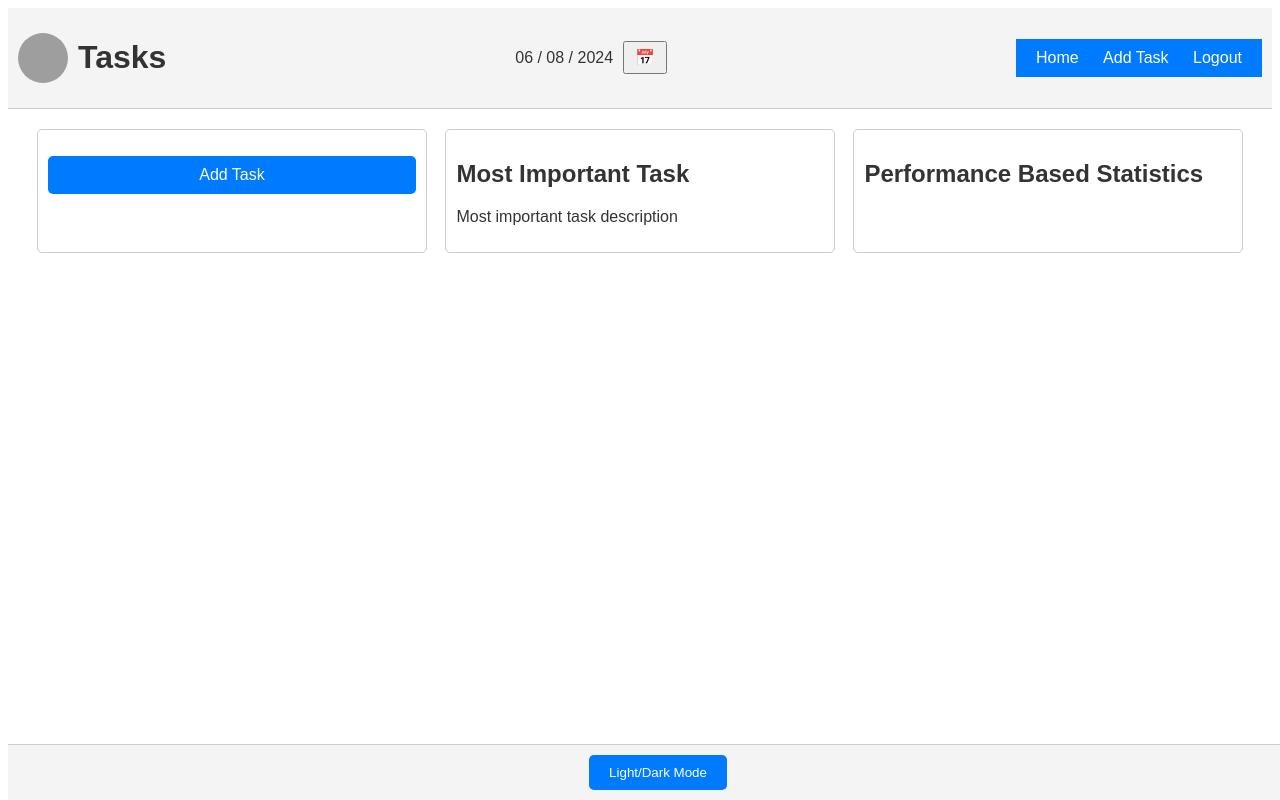
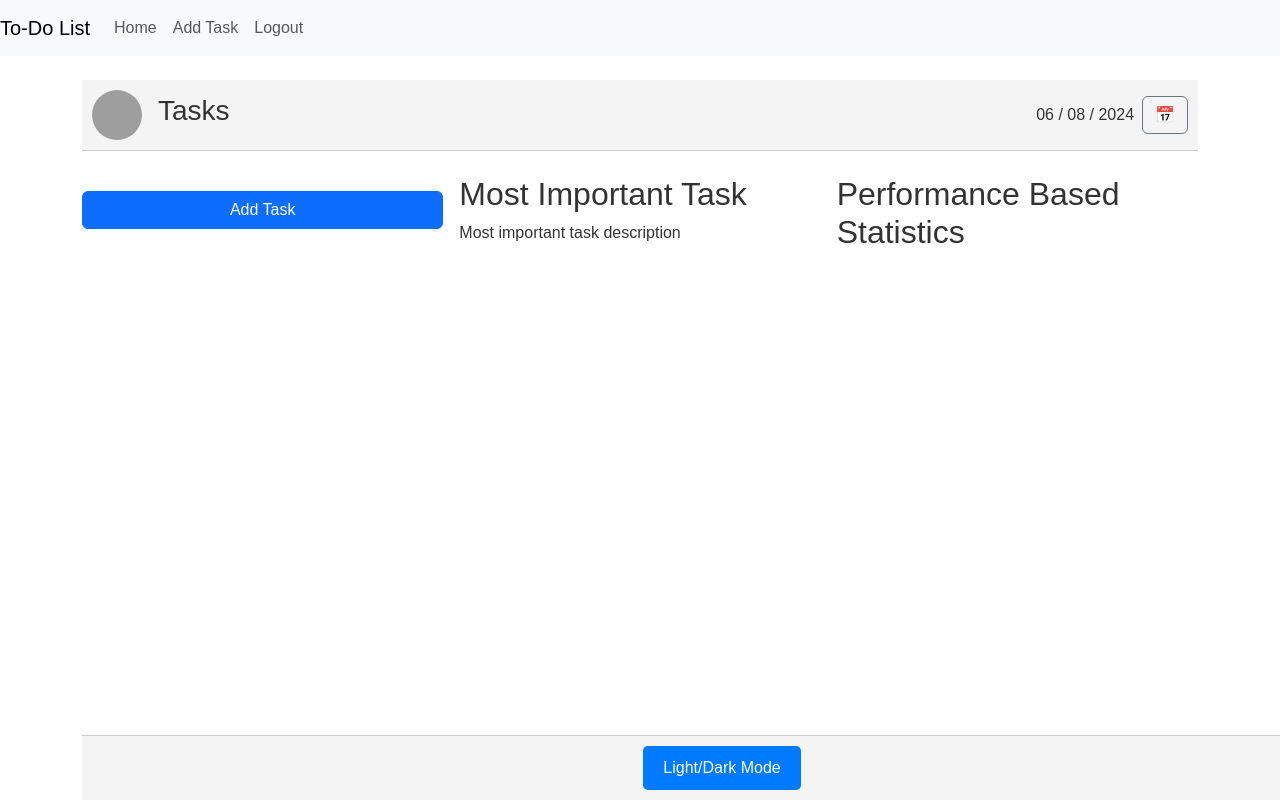
Before and after one commit to LewF-Dev/to-do-list, a Django app: page / in a window 1280 px wide. Run offline with Django 4.2, Linux system fonts and the light colour scheme; the visitor is signed in with stand-in values (Sample User, id 1); data that the repository does not hold is empty; grey boxes are pictures that could not be loaded.

Commit message:
Add edit & delete buttons to tasks. Adjust entire css to use more bootstrap and respond better to smaller displays. General bug fixes and UI improvement

```diff
--- a/static/css/style.css
+++ b/static/css/style.css
@@ -1,77 +1,43 @@
 body {
     font-family: Arial, sans-serif;
     color: #333;
-}
-
-header {
-    display: flex;
-    justify-content: space-between;
-    align-items: center;
-    padding: 10px;
-    background-color: #f4f4f4;
-    border-bottom: 1px solid #ccc;
-}
-
-.header-left {
-    display: flex;
-    align-items: center;
 }
 
 .profile-pic {
     width: 50px;
     height: 50px;
     border-radius: 50%;
-    margin-right: 10px;
 }
 
-.header-right {
-    display: flex;
-    align-items: center;
+header {
+    padding: 10px;
+    background-color: #f4f4f4;
+    border-bottom: 1px solid #ccc;
+}
+
+header .h1 {
+    font-size: 1.75rem;
 }
 
 .date {
     margin-right: 10px;
 }
 
-.calendar-btn {
-    padding: 5px 10px;
+.task-list li {
+    padding: 15px;
+    background-color: #f8f9fa;
+    border: 1px solid #dee2e6;
+    border-radius: 5px;
+    margin-bottom: 10px;
+}
+
+.task-list li strong {
     font-size: 16px;
 }
 
-main {
-    display: flex;
-    justify-content: space-around;
-    padding: 20px;
-}
-
-.task-list,
-.important-task,
-.stats {
-    width: 30%;
-    padding: 10px;
-    border: 1px solid #ccc;
-    border-radius: 5px;
-}
-
-.task-list ul {
-    list-style-type: none;
-    padding: 0;
-}
-
-.task-list li {
-    padding: 5px 0;
-}
-
-.btn {
-    display: block;
-    margin-top: 10px;
-    padding: 10px;
-    background-color: #007bff;
-    color: white;
-    text-align: center;
-    border: none;
-    border-radius: 5px;
-    text-decoration: none;
+.task-list li span {
+    font-size: 14px;
+    color: #666;
 }
 
 footer {
@@ -92,18 +58,33 @@ footer {
     border-radius: 5px;
 }
 
-nav {
-    background-color: #007bff;
-    padding: 10px;
-    text-align: center;
+/* Responsive Adjustments */
+@media (max-width: 767.98px) {
+    .profile-pic {
+        width: 40px;
+        height: 40px;
+    }
+
+    .task-list li {
+        font-size: 14px;
+    }
+
+    .task-list .btn {
+        padding: 2px 8px;
+        font-size: 10px;
+    }
 }
 
-nav a {
-    color: white;
-    text-decoration: none;
-    margin: 0 10px;
+@media (max-width: 991.98px) {
+    .header-left,
+    .header-right {
+        width: 100%;
+        justify-content: center;
+    }
+
+    .task-list,
+    .important-task,
+    .stats {
+        width: 100%;
+    }
 }
-
-nav a:hover {
-    text-decoration: underline;
-}
--- /dev/null
+++ b/templates/base.html
@@ -0,0 +1,41 @@
+<!-- templates/base.html -->
+{% load static %}
+<!DOCTYPE html>
+<html lang="en">
+<head>
+    <meta charset="UTF-8">
+    <meta name="viewport" content="width=device-width, initial-scale=1.0">
+    <title>{% block title %}My To-Do List{% endblock %}</title>
+    <link href="https://cdn.jsdelivr.net/npm/bootstrap@5.3.3/dist/css/bootstrap.min.css" rel="stylesheet" integrity="sha384-QWTKZyjpPEjISv5WaRU9OFeRpok6YctnYmDr5pNlyT2bRjXh0JMhjY6hW+ALEwIH" crossorigin="anonymous">
+    <link rel="stylesheet" href="{% static 'css/style.css' %}">
+    {% block extra_head %}{% endblock %}
+</head>
+<body>
+    <nav class="navbar navbar-expand-lg navbar-light bg-light">
+        <a class="navbar-brand" href="#">To-Do List</a>
+        <button class="navbar-toggler" type="button" data-bs-toggle="collapse" data-bs-target="#navbarNav" aria-controls="navbarNav" aria-expanded="false" aria-label="Toggle navigation">
+            <span class="navbar-toggler-icon"></span>
+        </button>
+        <div class="collapse navbar-collapse" id="navbarNav">
+            <ul class="navbar-nav">
+                <li class="nav-item">
+                    <a class="nav-link" href="{% url 'index' %}">Home</a>
+                </li>
+                <li class="nav-item">
+                    <a class="nav-link" href="{% url 'add_task' %}">Add Task</a>
+                </li>
+                <li class="nav-item">
+                    <a class="nav-link" href="{% url 'logout' %}">Logout</a>
+                </li>
+            </ul>
+        </div>
+    </nav>
+
+    <div class="container mt-4">
+        {% block content %}{% endblock %}
+    </div>
+
+    <script src="https://cdn.jsdelivr.net/npm/bootstrap@5.3.3/dist/js/bootstrap.bundle.min.js" integrity="sha384-YvpcrYf0tY3lHB60NNkmXc5s9fDVZLESaAA55NDzOxhy9GkcIdslK1eN7N6jIeHz" crossorigin="anonymous"></script>
+    {% block extra_js %}{% endblock %}
+</body>
+</html>
--- a/templates/tasks/index.html
+++ b/templates/tasks/index.html
@@ -1,54 +1,48 @@
-{% load static %}
-<!DOCTYPE html>
-<html lang="en">
-<head>
-    <meta charset="UTF-8">
-    <meta name="viewport" content="width=device-width, initial-scale=1.0">
-    <title>Task List</title>
-    <link rel="stylesheet" href="{% static 'css/style.css' %}">
-</head>
-<body>
-    <header>
-        <div class="header-left">
-            <img src="path_to_profile_image.jpg" alt="Profile Picture" class="profile-pic">
-            <h1>Tasks</h1>
+{% extends 'base.html' %}
+
+{% block title %}Task List{% endblock %}
+
+{% block content %}
+<header class="d-flex justify-content-between align-items-center mb-4 flex-wrap">
+    <div class="header-left d-flex align-items-center mb-3 mb-md-0">
+        <img src="path_to_profile_image.jpg" alt="Profile Picture" class="profile-pic me-3">
+        <h1 class="h3">Tasks</h1>
     </div>
-        <div class="header-right">
-            <span class="date">{{ current_date }}</span>
-            <button class="calendar-btn">📅</button>
+    <div class="header-right d-flex align-items-center">
+        <span class="date me-2">{{ current_date }}</span>
+        <button class="calendar-btn btn btn-outline-secondary">📅</button>
     </div>
-        <nav>
-            <a href="{% url 'index' %}">Home</a>
-            <a href="{% url 'add_task' %}">Add Task</a>
-            <a href="{% url 'logout' %}">Logout</a>
-        </nav>
+</header>
 
-    </header>
-    <main>
-        <section class="task-list">
-            <ul>
+<main class="row g-3">
+    <section class="task-list col-lg-4 col-md-6 col-12">
+        <ul class="list-group">
             {% for task in tasks %}
-                <li>
-                    {{ task.title }} - {{ task.description }}
-                    {% if task.image %}
-                    <img src="{{ task.image.url }}" alt="{{ task.title }}">
-                    {% endif %}
+            <li class="list-group-item d-flex justify-content-between align-items-start">
+                <div>
+                    <strong>{{ task.title }}</strong><br>
+                    <span>{{ task.description }}</span>
+                </div>
+                <span class="btn-group ms-auto">
+                    <a href="{% url 'edit_task' task.id %}" class="btn btn-sm btn-outline-primary">Edit</a>
+                    <a href="{% url 'delete_task' task.id %}" class="btn btn-sm btn-outline-danger">Delete</a>
+                </span>
             </li>
             {% endfor %}
         </ul>
-            <a href="{% url 'add_task' %}" class="btn">Add Task</a>
+        <a href="{% url 'add_task' %}" class="btn btn-primary mt-3 w-100">Add Task</a>
     </section>
-        <section class="important-task">
+    <section class="important-task col-lg-4 col-md-6 col-12">
         <h2>Most Important Task</h2>
         <p>{{ important_task }}</p>
     </section>
-        <section class="stats">
+    <section class="stats col-lg-4 col-12">
         <h2>Performance Based Statistics</h2>
         <!-- Add statistics here -->
     </section>
 </main>
-    <footer>
-        <button class="toggle-mode">Light/Dark Mode</button>
+
+<footer class="text-center mt-4">
+    <button class="toggle-mode btn btn-primary">Light/Dark Mode</button>
 </footer>
-</body>
-</html>
+{% endblock %}
--- a/to_do/urls.py
+++ b/to_do/urls.py
@@ -5,4 +5,6 @@ urlpatterns = [
     path('', views.index, name='index'),
     path('add/', views.add_task, name='add_task'),
     path('signup/', views.signup, name='signup'),
+    path('edit/<int:task_id>/', views.edit_task, name='edit_task'),
+    path('delete/<int:task_id>/', views.delete_task, name='delete_task'),
 ]
--- a/to_do/views.py
+++ b/to_do/views.py
@@ -1,4 +1,4 @@
-from django.shortcuts import render, redirect
+from django.shortcuts import render, redirect, get_object_or_404
 from django.contrib.auth.decorators import login_required
 from django.contrib.auth.forms import UserCreationForm
 from django.views.generic import TemplateView
@@ -33,6 +33,26 @@ def add_task(request):
         form = TaskForm()
     return render(request, 'tasks/add_task.html', {'form': form})
 
+@login_required
+def edit_task(request, task_id):
+    task = get_object_or_404(Task, id=task_id, user=request.user)
+    if request.method == 'POST':
+        form = TaskForm(request.POST, request.FILES, instance=task)
+        if form.is_valid():
+            form.save()
+            return redirect('index')
+    else:
+        form = TaskForm(instance=task)
+    return render(request, 'tasks/edit_task.html', {'form': form})
+
+@login_required
+def delete_task(request, task_id):
+    task = get_object_or_404(Task, id=task_id, user=request.user)
+    if request.method == 'POST':
+        task.delete()
+        return redirect('index')
+    return render(request, 'tasks/confirm_delete.html', {'task': task})
+
 def signup(request):
     if request.method == 'POST':
         form = UserCreationForm(request.POST)
```
Also changed, not shown: templates/registration/login.html (+11 -13 lines), templates/registration/signup.html (+11 -13 lines), templates/tasks/add_task.html (+10 -19 lines), templates/tasks/confirm_delete.html (added, +15 -0 lines), templates/tasks/edit_task.html (added, +15 -0 lines). Lines whose indentation alone changed are shown as unchanged.
